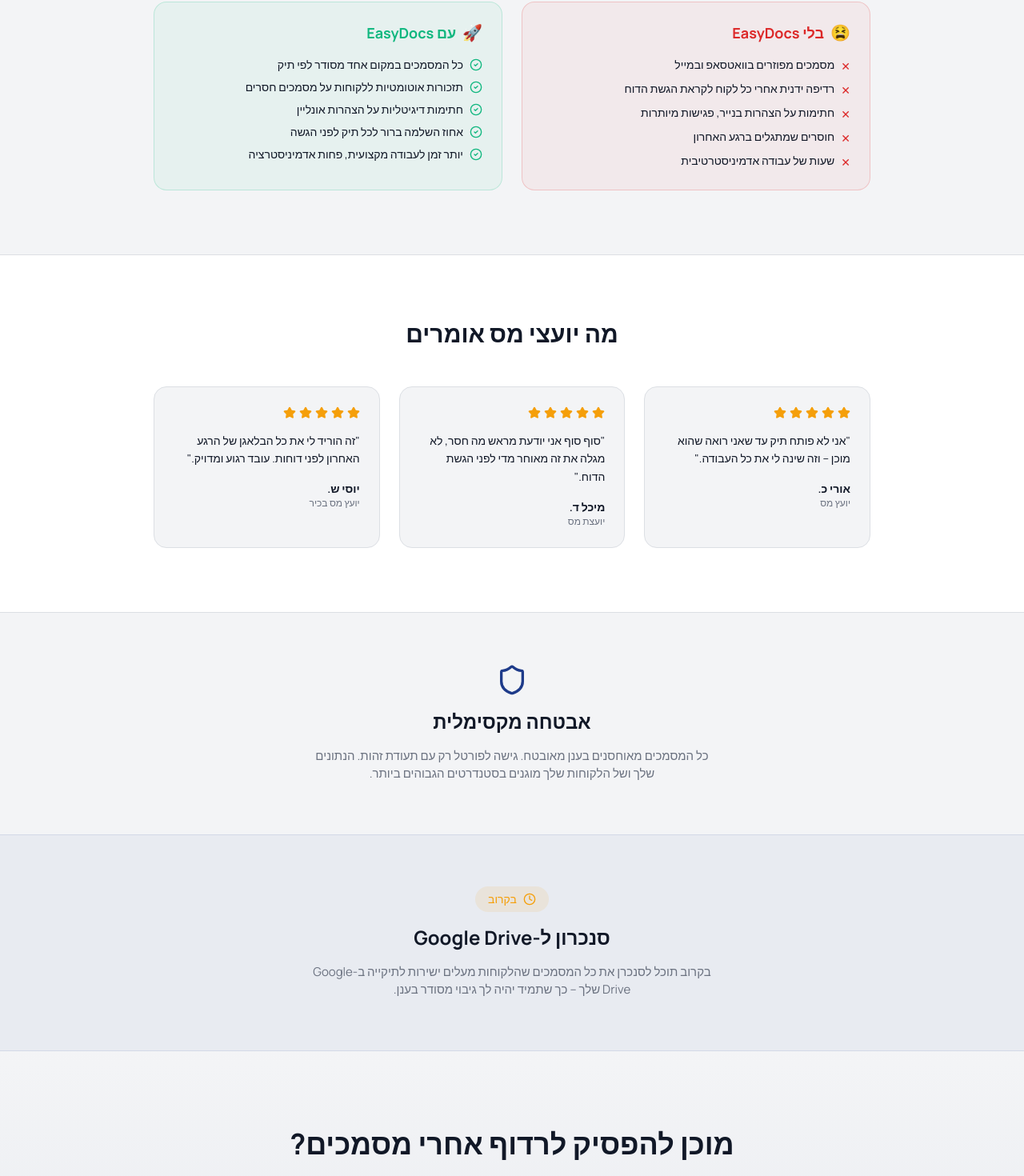
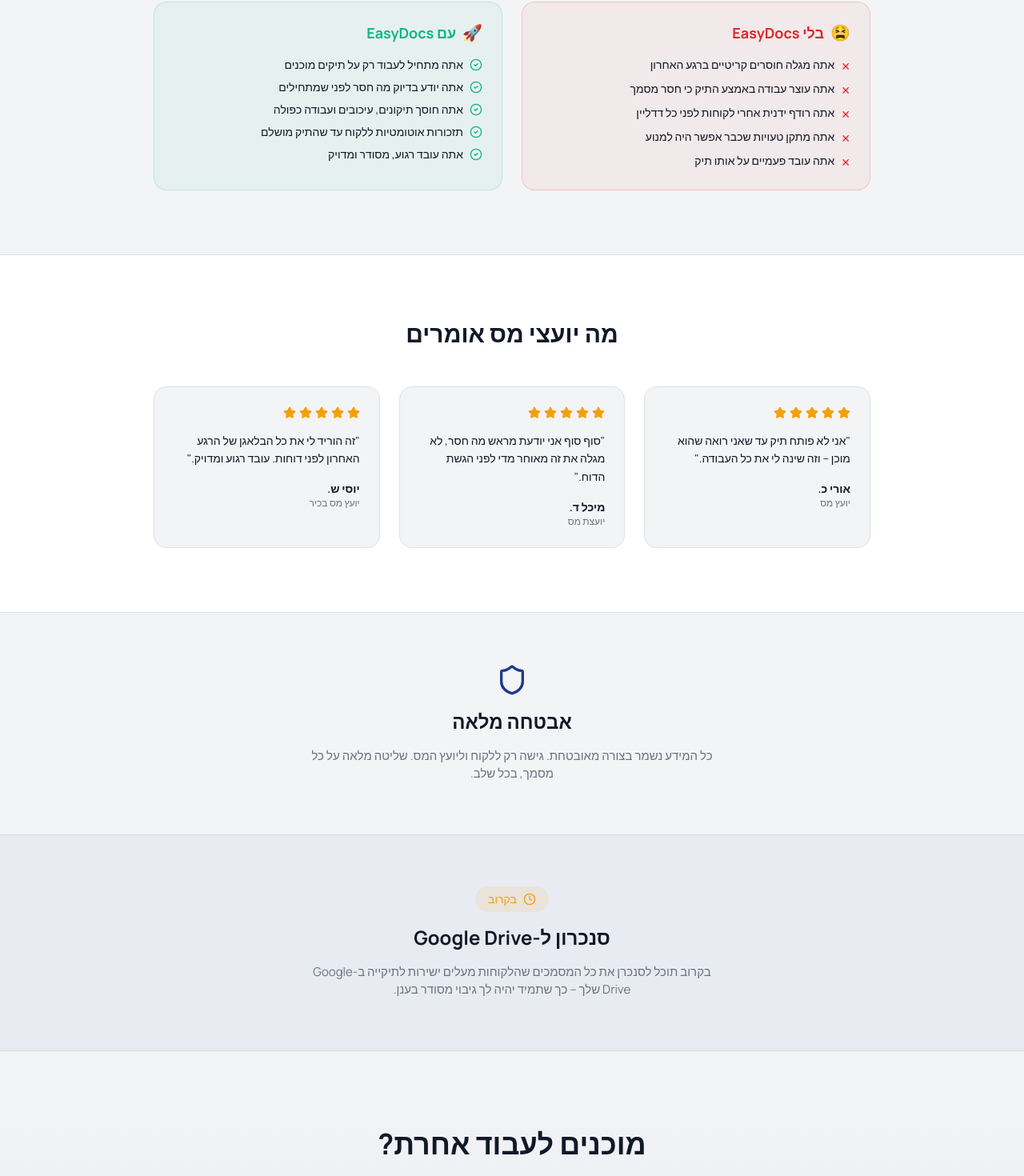
Before and after one commit to libbygel/easyDocs, a React (Vite) app: page /landing in a window 1280 px wide. Shown: the part 3303-4773 px from the top of the page at 80% size. Built offline with nearby package versions, Linux system fonts and the light colour scheme; the HTML template or start-up script is replaced by a standard one.

Commit message:
Changes
Co-authored-by: dvorag-cloud <154791941+dvorag-cloud@users.noreply.github.com>

```diff
--- a/src/pages/LandingPage.tsx
+++ b/src/pages/LandingPage.tsx
@@ -189,9 +189,9 @@ export default function LandingPage() {
       <section id="features" className="py-20 px-4 bg-card border-y border-border">
         <div className="max-w-5xl mx-auto">
           <div className="text-center mb-14">
-            <h2 className="text-2xl sm:text-3xl font-bold">כל מה שצריך כדי לנהל מסמכים כמו מקצוען</h2>
+            <h2 className="text-2xl sm:text-3xl font-bold">EasyDocs לא עוד מערכת לניהול מסמכים</h2>
             <p className="text-muted-foreground mt-3 max-w-xl mx-auto">
-              EasyDocs כוללת את כל הכלים שיועץ מס צריך – במערכת אחת, בעברית, עם ממשק פשוט
+              היא מערכת שמוודאת דבר אחד: שהתיק שלך מוכן באמת לפני שאתה נוגע בו.
             </p>
           </div>
           <div className="grid sm:grid-cols-2 lg:grid-cols-3 gap-6">
@@ -228,11 +228,11 @@ export default function LandingPage() {
               </h3>
               <ul className="space-y-2 text-sm">
                 {[
-                  "מסמכים מפוזרים בוואטסאפ ובמייל",
-                  "רדיפה ידנית אחרי כל לקוח לקראת הגשת הדוח",
-                  "חתימות על הצהרות בנייר, פגישות מיותרות",
-                  "חוסרים שמתגלים ברגע האחרון",
-                  "שעות של עבודה אדמיניסטרטיבית",
+                  "אתה מגלה חוסרים קריטיים ברגע האחרון",
+                  "אתה עוצר עבודה באמצע התיק כי חסר מסמך",
+                  "אתה רודף ידנית אחרי לקוחות לפני כל דדליין",
+                  "אתה מתקן טעויות שכבר אפשר היה למנוע",
+                  "אתה עובד פעמיים על אותו תיק",
                 ].map((item, i) => (
                   <li key={i} className="flex items-start gap-2">
                     <span className="text-destructive mt-0.5">✕</span>
@@ -247,11 +247,11 @@ export default function LandingPage() {
               </h3>
               <ul className="space-y-2 text-sm">
                 {[
-                  "כל המסמכים במקום אחד מסודר לפי תיק",
-                  "תזכורות אוטומטיות ללקוחות על מסמכים חסרים",
-                  "חתימות דיגיטליות על הצהרות אונליין",
-                  "אחוז השלמה ברור לכל תיק לפני הגשה",
-                  "יותר זמן לעבודה מקצועית, פחות אדמיניסטרציה",
+                  "אתה מתחיל לעבוד רק על תיקים מוכנים",
+                  "אתה יודע בדיוק מה חסר לפני שמתחילים",
+                  "אתה חוסך תיקונים, עיכובים ועבודה כפולה",
+                  "תזכורות אוטומטיות ללקוח עד שהתיק מושלם",
+                  "אתה עובד רגוע, מסודר ומדויק",
                 ].map((item, i) => (
                   <li key={i} className="flex items-start gap-2">
                     <CheckCircle2 className="h-4 w-4 text-success mt-0.5 shrink-0" />
@@ -291,10 +291,10 @@ export default function LandingPage() {
       <section className="py-16 px-4">
         <div className="max-w-3xl mx-auto text-center space-y-4">
           <Shield className="h-10 w-10 text-primary mx-auto" />
-          <h2 className="text-2xl font-bold">אבטחה מקסימלית</h2>
+          <h2 className="text-2xl font-bold">אבטחה מלאה</h2>
           <p className="text-muted-foreground max-w-lg mx-auto">
-            כל המסמכים מאוחסנים בענן מאובטח. גישה לפורטל רק עם תעודת זהות.
-            הנתונים שלך ושל הלקוחות שלך מוגנים בסטנדרטים הגבוהים ביותר.
+            כל המידע נשמר בצורה מאובטחת. גישה רק ללקוח וליועץ המס.
+            שליטה מלאה על כל מסמך, בכל שלב.
           </p>
         </div>
       </section>
@@ -317,8 +317,11 @@ export default function LandingPage() {
       {/* ─── FINAL CTA ─── */}
       <section className="py-24 px-4 text-center bg-gradient-to-b from-background to-primary/5">
         <div className="max-w-3xl mx-auto space-y-6">
-          <h2 className="text-3xl sm:text-4xl font-bold">מוכן להפסיק לרדוף אחרי מסמכים?</h2>
-          <p className="text-lg text-muted-foreground">הצטרף עכשיו בחינם ותתחיל לעבוד חכם יותר.</p>
+          <h2 className="text-3xl sm:text-4xl font-bold">מוכנים לעבוד אחרת?</h2>
+          <p className="text-lg text-muted-foreground">
+            לא עוד רדיפה אחרי מסמכים. לא עוד הפתעות בדוחות.<br />
+            רק תיקים מוכנים לעבודה.
+          </p>
           <Button size="lg" onClick={() => navigate("/signup")} className="bg-gradient-to-l from-primary to-accent text-white hover:opacity-90 text-lg px-12 h-16 gap-3 shadow-xl shadow-primary/30 font-bold">
             🚀 הירשם עכשיו – חינם לחלוטין!
             <ArrowLeft className="h-5 w-5" />
```
